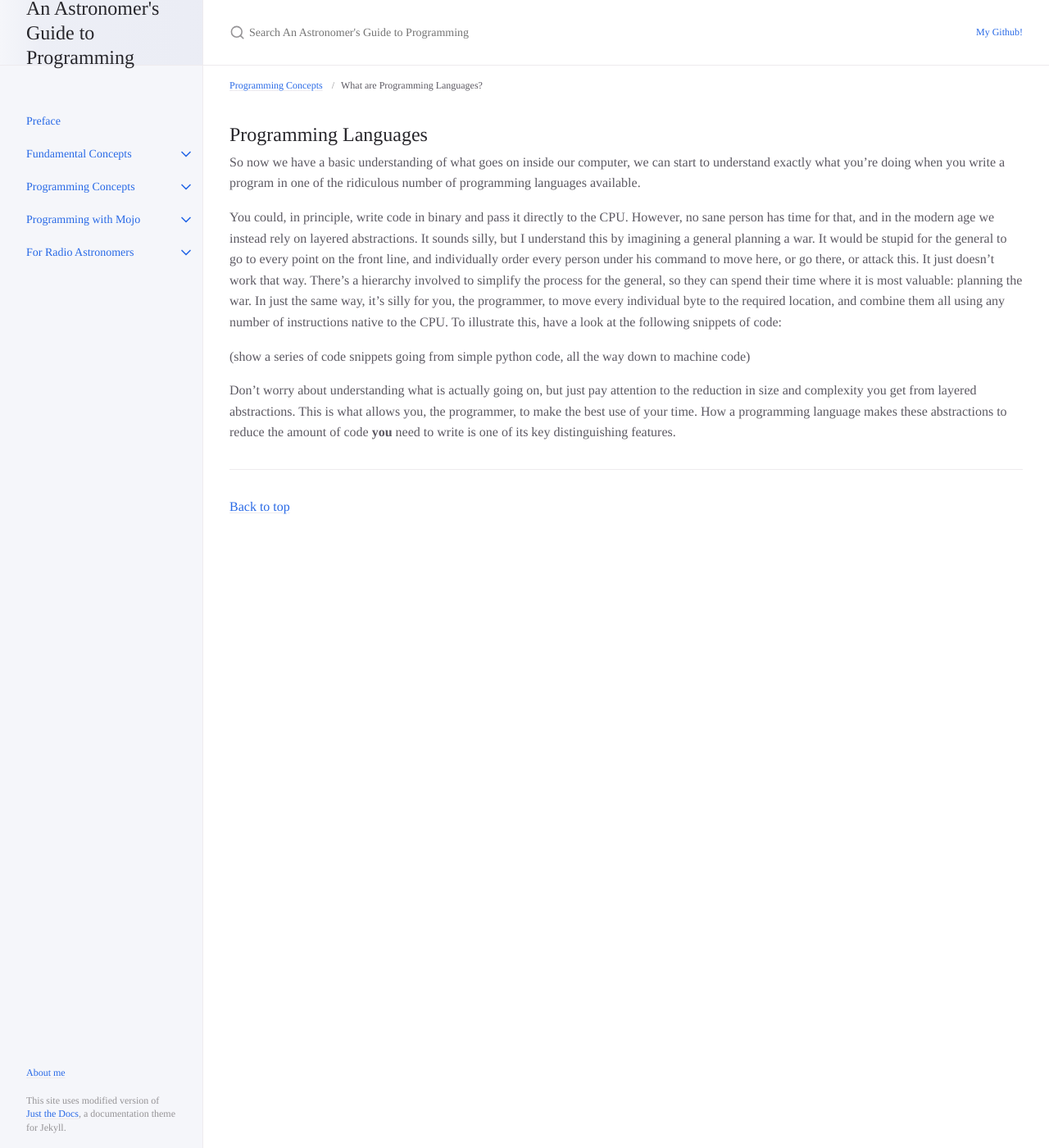
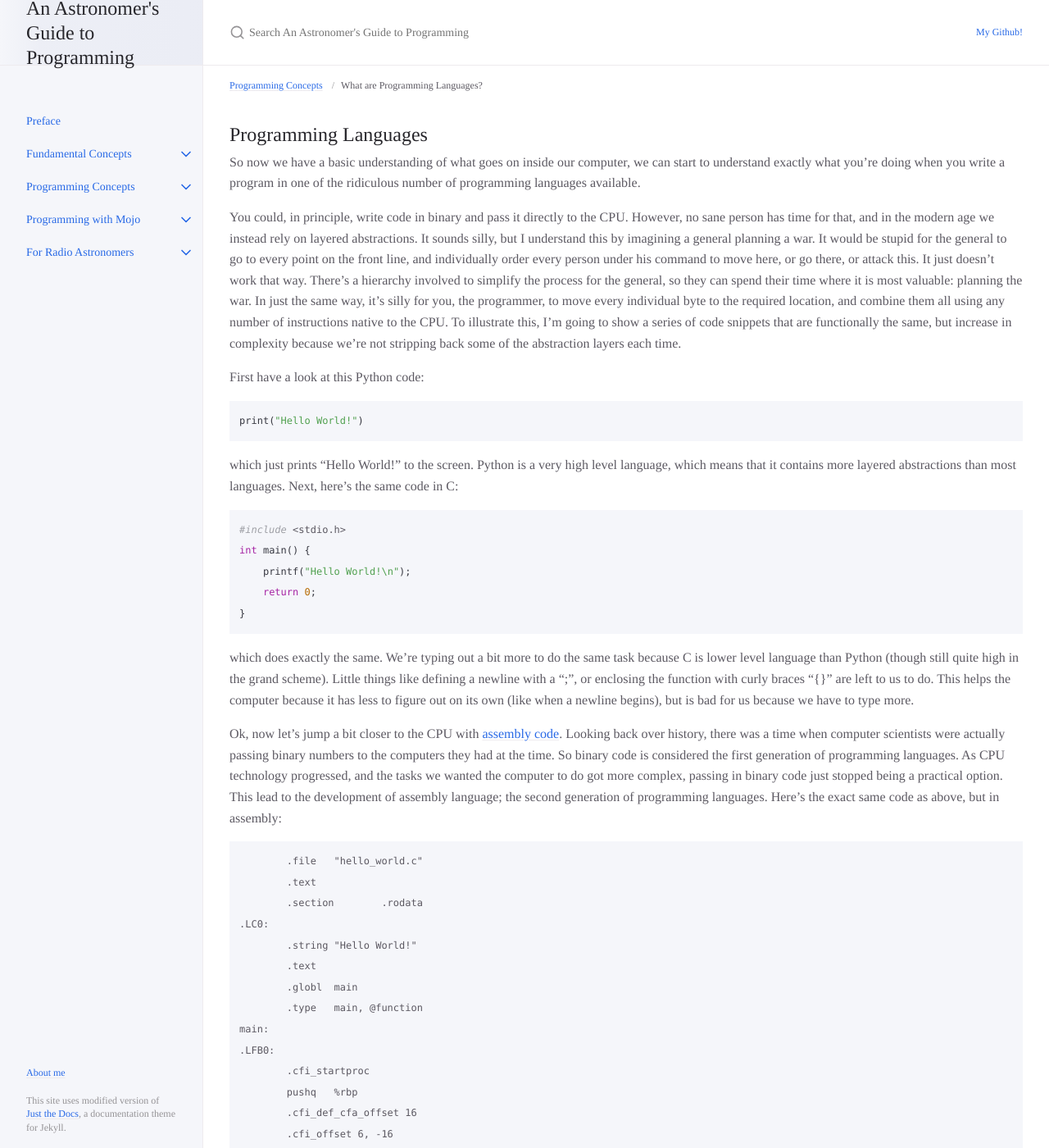
Before and after one commit to JakeEBrooks/JakeEBrooks.github.io, a Jekyll site: the page built from docs/programming_concepts/what_are_programming_languages.md, in a window 1280 px wide and 1400 px high. Shown: the whole window at 82% size. Built offline with Jekyll 4.4.1, drawn with Linux system fonts in a browser that asks for light colours; cached includes are drawn as plain includes; some of the changed text lies outside the part shown.

Commit message:
more text

````diff
--- a/404.html
+++ b/404.html
@@ -6,6 +6,6 @@ nav_exclude: true
 search_exclude: true
 ---
 
-<h1>Page not found</h1>
+<h1>Error 404 :(</h1>
 
-<p>The page you requested could not be found. Try using the navigation {% if site.search_enabled != false %}or search {% endif %}to find what you're looking for or go to this <a href="{{ '/' | relative_url }}">site's home page</a>.</p>
+<p>The page you requested doesn't exist! Try using the navigation {% if site.search_enabled != false %}or search {% endif %}to find what you're looking for or go to the <a href="{{ '/' | relative_url }}">home page</a>.</p>
--- /dev/null
+++ b/docs/programming_concepts/the_two_language_problem.md
@@ -0,0 +1,42 @@
+---
+layout: default
+title: "The Two Language Problem"
+permalink: "/docs/programming_concepts/the_two_language_problem"
+parent: Programming Concepts
+nav_order: 3
+---
+
+# The Two Language Problem
+You might have noticed that I've only been using code examples written in Python and C. However, this guide is actually going to be teaching you a different language: Mojo. So why have I used Python and C examples if I'm actually going to teach Mojo?
+
+Unfortunately for you, there is a long story behind this and I'm going to tell it.
+
+*Seriously though there's important historical context here that will help you understand the reasons that Mojo exists and the problems with the current paradigm of programming languages ok I'm going to tell the story now pls enjoy ok thanks*
+
+---
+
+I'm going to assume that you, dear reader, are fairly young and don't remember what computers were like when they first started popping up in the later decades of the 20<sup>th</sup> Century. Well neither do I, but I'm told they were quite a pain in the arse. Whereas today we carry around more computing power in our pockets than it took to send a team of three men into space to land two of them on the frickin moon, for a long time computers were big, expensive, complicated, and not that powerful (in relative terms). However, throughout the 1970s some clever folks in New Jersey US, working at Bell Labs, were trying to make things simpler. From the combined efforts of [Dennis Ritchie](https://en.wikipedia.org/wiki/Dennis_Ritchie), [Ken Thompson](https://en.wikipedia.org/wiki/Ken_Thompson), and [Brian Kernighan](https://en.wikipedia.org/wiki/Brian_Kernighan), we got the C programming language and the [Unix](https://en.wikipedia.org/wiki/Unix) operating system.
+
+{: .text-center .fs-3}
+![](../images/dr_kt_bell_labs.jpg)\
+*A famous picture of Dennis Ritchie (left) and Ken Thompson (sitting) pictured at Bell Labs in front of a large block of machinery you might call a computer. Source: bell-labs.com*
+
+It's tough to communicate just how much these two developments have impacted the entire world. The C programming language is *everywhere* these days. In fact, I'd be willing to bet that at least one item in the room you're sitting in right now runs on C, or some version of it. For good reason, Dennis, Ken, and Brian are seen as pioneers in the field of computer science, just because of the sheer amount of technology that has been developed in the last several decades that is based on C and Unix.
+
+So for quite a while, C became the default programming language. If you were a computer scientist of any merit, you knew how to write programs in C (or it's later iteration, [C++](https://en.wikipedia.org/wiki/C%2B%2B), developed by [Bjarne Stroustrup](https://en.wikipedia.org/wiki/Bjarne_Stroustrup)), or at the very least knew *of* it. Attempts at replacing the C paradigm were frequent, but for a long time C remained stubbornly rooted at heart of programming. There's a number of reasons for this, but really only two are salient:
+
+- It's *fast*
+- Everyone else uses it
+
+Most software wants to execute as fast as possible because Humans are notoriously impatient buggers and don't like waiting around, so C is good for this. Plus, if everyone around you is also using C it makes developing the software much easier because you're all speaking the same language (literally). Anyone that knows C, however, knows that it has a few downsides. It's difficult to learn because it is far from readable, in the sense that someone not intimately familiar with your code could look at it and understand roughly what is going on; C is notoriously opaque in that way. Some would say the most obvious downside is that it's just *old* (nearly half a century old). Think of how much computer hardware has changed in that time; we've gone from computers that could just about add some numbers together as long as the room is cooled well enough (hyperbolic, I know), to processing units that can produce simulations of the formation of an *entire galaxy*. And yet, we're still using the same fundamental programming language. Something isn't right there.
+
+So this is where Python comes in to the story...
+
+---
+
+Python has actually been around for about as long as C has. It was developed in the early 1980s by the famous [Guido van Rossum](https://en.wikipedia.org/wiki/Guido_van_Rossum); the former Python BDFL (Benevolent Dictator For Life). Despite being around for so long, Python really started to take over from C in the mid-to-late 2000s. It operates quite differently from C because it uses an [interpreter](https://en.wikipedia.org/wiki/Interpreter_(computing)) instead of the more traditional [compiler](https://en.wikipedia.org/wiki/Compiler) that C uses. As such, Python has a number of advantages, but again they boil down to:
+
+- It's easy to use and read
+- Everyone else *also* uses it
+
+So people like me who grew up in the Python environment remain stalwartly committed to it because we understand it and for the most part it *just works*.
--- a/docs/programming_concepts/what_are_programming_languages.md
+++ b/docs/programming_concepts/what_are_programming_languages.md
@@ -9,8 +9,60 @@ nav_order: 1
 ## Programming Languages
 So now we have a basic understanding of what goes on inside our computer, we can start to understand exactly what you're doing when you write a program in one of the ridiculous number of programming languages available.
 
-You could, in principle, write code in binary and pass it directly to the CPU. However, no sane person has time for that, and in the modern age we instead rely on layered abstractions. It sounds silly, but I understand this by imagining a general planning a war. It would be stupid for the general to go to every point on the front line, and individually order every person under his command to move here, or go there, or attack this. It just doesn't work that way. There's a hierarchy involved to simplify the process for the general, so they can spend their time where it is most valuable: planning the war. In just the same way, it's silly for you, the programmer, to move every individual byte to the required location, and combine them all using any number of instructions native to the CPU. To illustrate this, have a look at the following snippets of code:
+You could, in principle, write code in binary and pass it directly to the CPU. However, no sane person has time for that, and in the modern age we instead rely on layered abstractions. It sounds silly, but I understand this by imagining a general planning a war. It would be stupid for the general to go to every point on the front line, and individually order every person under his command to move here, or go there, or attack this. It just doesn't work that way. There's a hierarchy involved to simplify the process for the general, so they can spend their time where it is most valuable: planning the war. In just the same way, it's silly for you, the programmer, to move every individual byte to the required location, and combine them all using any number of instructions native to the CPU. To illustrate this, I'm going to show a series of code snippets that are functionally the same, but increase in complexity because we're not stripping back some of the abstraction layers each time.
 
-(show a series of code snippets going from simple python code, all the way down to machine code)
+First have a look at this Python code:
 
-Don't worry about understanding what is actually going on, but just pay attention to the reduction in size and complexity you get from layered abstractions. This is what allows you, the programmer, to make the best use of your time. How a programming language makes these abstractions to reduce the amount of code __you__ need to write is one of its key distinguishing features.
+```python
+print("Hello World!")
+```
+
+which just prints "Hello World!" to the screen. Python is a very high level language, which means that it contains more layered abstractions than most languages. Next, here's the same code in C:
+
+```c
+#include <stdio.h>
+int main() {
+    printf("Hello World!\n");
+    return 0;
+}
+```
+
+which does exactly the same. We're typing out a bit more to do the same task because C is lower level language than Python (though still quite high in the grand scheme). Little things like defining a newline with a ";", or enclosing the function with curly braces "{}" are left to us to do. This helps the computer because it has less to figure out on its own (like when a newline begins), but is bad for us because we have to type more.
+
+Ok, now let's jump a bit closer to the CPU with [assembly code](https://en.wikipedia.org/wiki/Assembly_language). Looking back over history, there was a time when computer scientists were actually passing binary numbers to the computers they had at the time. So binary code is considered the first generation of programming languages. As CPU technology progressed, and the tasks we wanted the computer to do got more complex, passing in binary code just stopped being a practical option. This lead to the development of assembly language; the second generation of programming languages. Here's the exact same code as above, but in assembly:
+
+```
+	.file	"hello_world.c"
+	.text
+	.section	.rodata
+.LC0:
+	.string	"Hello World!"
+	.text
+	.globl	main
+	.type	main, @function
+main:
+.LFB0:
+	.cfi_startproc
+	pushq	%rbp
+	.cfi_def_cfa_offset 16
+	.cfi_offset 6, -16
+	movq	%rsp, %rbp
+	.cfi_def_cfa_register 6
+	movl	$.LC0, %edi
+	call	puts
+	movl	$0, %eax
+	popq	%rbp
+	.cfi_def_cfa 7, 8
+	ret
+	.cfi_endproc
+.LFE0:
+	.size	main, .-main
+	.ident	"GCC: (GNU) 12.3.1 20230508 (Red Hat 12.3.1-1)"
+	.section	.note.GNU-stack,"",@progbits
+```
+
+That's a lot more code! But it is much simpler and far more readable than the long string of `1`s and `0`s that it is representing.
+
+Now look at the initial Python code we started with, which belongs to the third generation of programming languages. The difference in length and complexity is *exactly* why we're able to do so much more with programming languages, and computers in general, today. It demonstrates what I mean by *layered abstraction*.
+
+Don't worry about understanding what is actually going on with the code, but just pay attention to the reduction in size and complexity you get from layered abstractions. This is what allows you, the programmer, to make the best use of your time. Exactly how a programming language makes these abstractions to reduce the amount of code __you__ need to write is one of its key distinguishing features.
````
Also changed, not shown: docs/fundamental_concepts/binary_numbers.md (+6 -2 lines), docs/programming_concepts/universal_principles.md (+10 -10 lines), docs/images/clay_tablet.png (added), docs/images/dr_kt_bell_labs.jpg (added).
